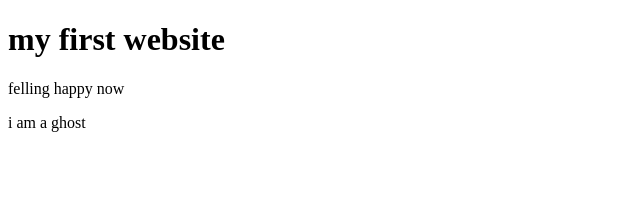
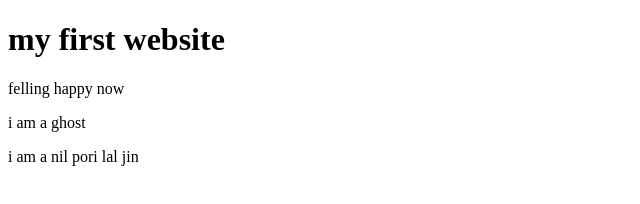
Before and after one commit to fahimferdous94/my-first-website, a plain HTML site: page index.html in a window 1280 px wide. Shown: the whole page, without its empty margins (0-640 px from the left). Drawn offline with Linux system fonts and the light colour scheme.

Commit message:
finally sending

```diff
--- a/index.html
+++ b/index.html
@@ -9,5 +9,6 @@
     <h1>my first website</h1>
     <p>felling happy now</p>
     <p>i am a ghost</p>
+    <p>i am a nil pori lal jin</p>
 </body>
 </html>
```
